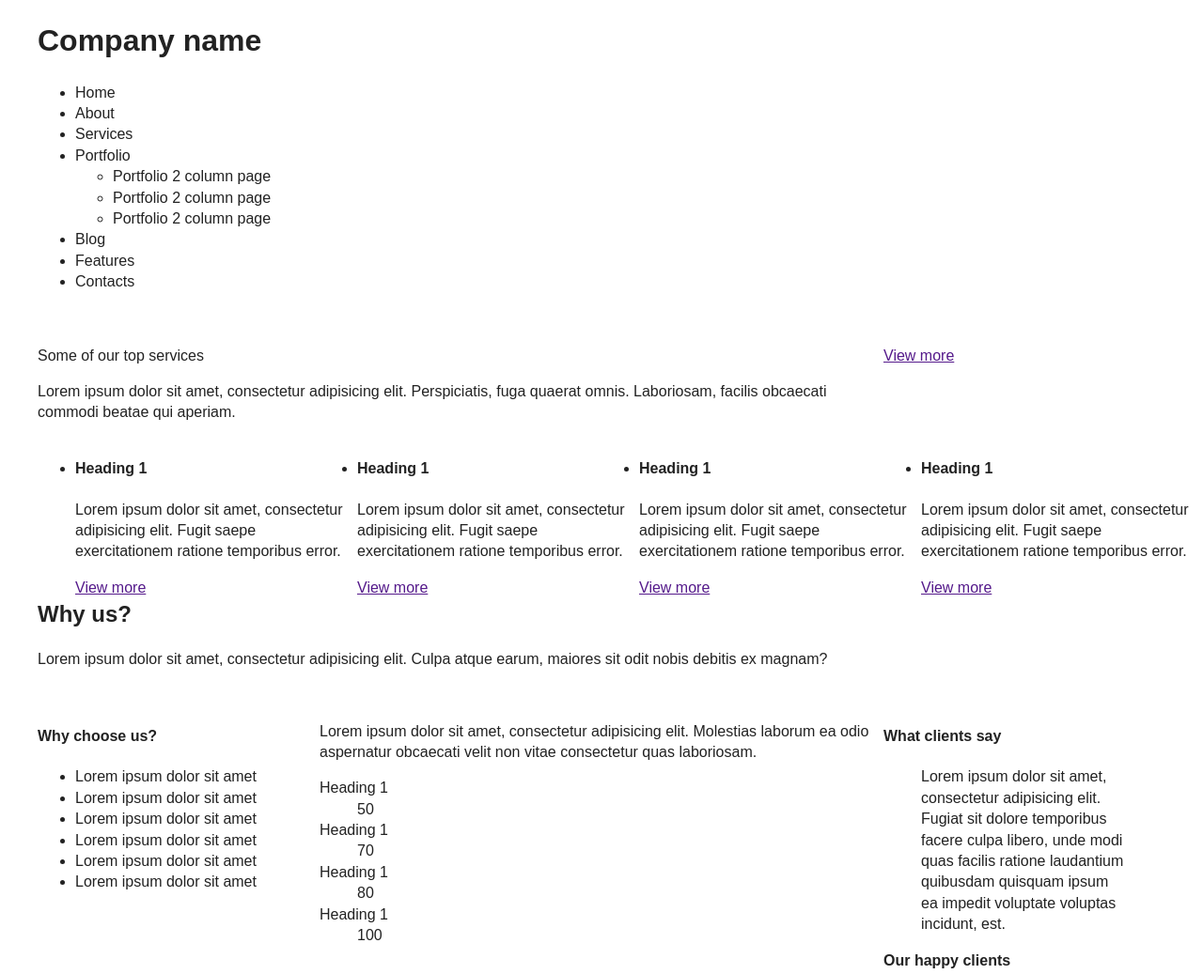
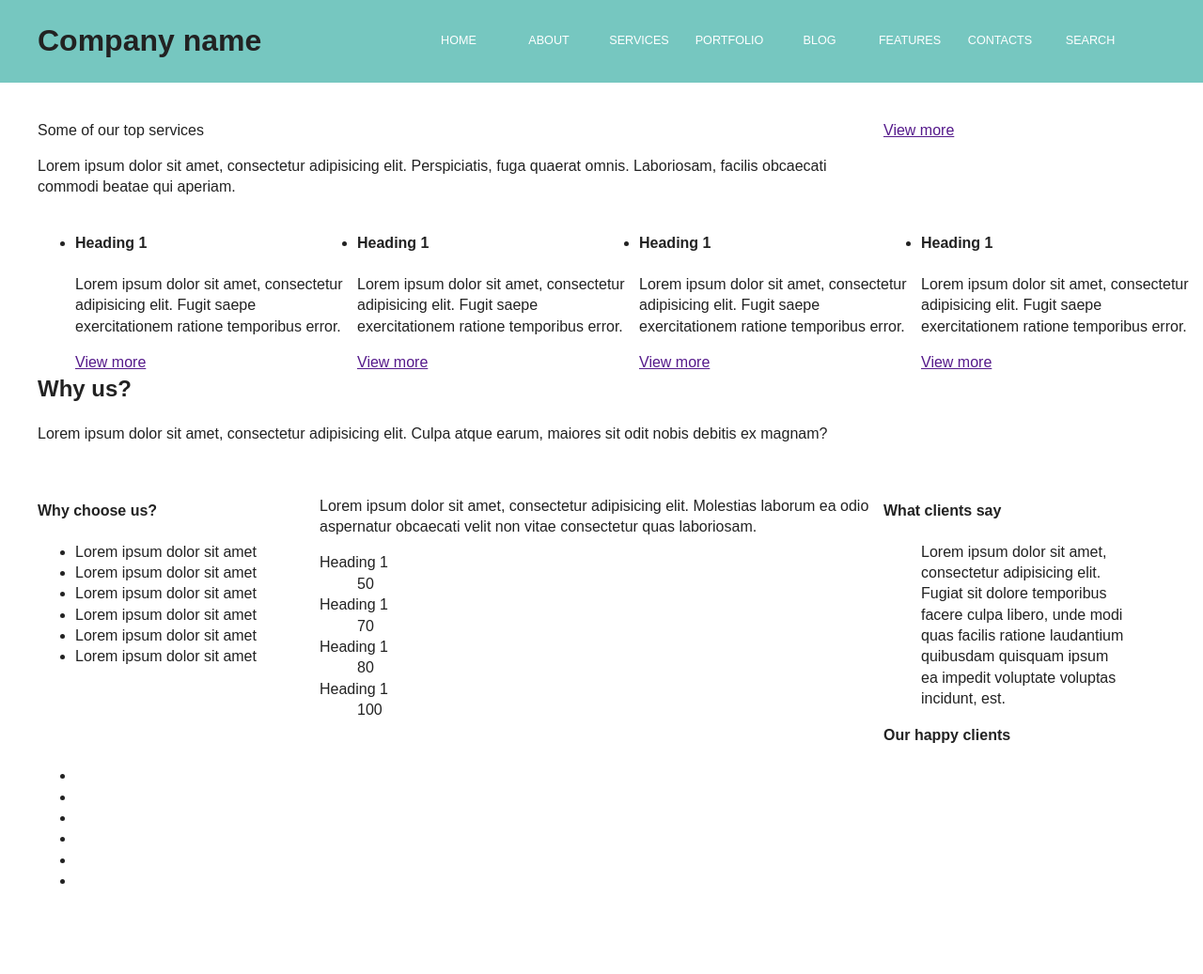
Before and after one commit to williamsdesigns/carloantest, a website: page index.html in a window 1280 px wide. Shown: the top 1037 px of the page at 94% size. After the commit the page ends 966 px from the top, so only its background shows below. Drawn offline with nearby package versions, Linux system fonts and the light colour scheme.

Commit message:
working on main navigation

```diff
--- a/dev/scss/build.scss
+++ b/dev/scss/build.scss
@@ -2,5 +2,6 @@
 @import "core/sections";
 @import "core/owl-carousel/owl.carousel", "core/owl-carousel/owl.theme", "core/owl-carousel/owl.transitions";
 @import "core/grid"; //Really basic grid
+@import "core/layout"; //Really basic grid
 
 @import "custom/buttons";
--- a/dev/scss/core/_layout.scss
+++ b/dev/scss/core/_layout.scss
@@ -0,0 +1,48 @@
+.header{
+	width: 100%;
+	background-color: $color--pop;
+}
+.logo{
+	float: left;
+	width: 30%;
+}
+
+.nav{
+	float: right;
+	width: 70%;
+	margin-top: $gutter*3.5;
+	ul{
+		list-style: none;
+		margin: 0;
+	}
+	&__item{
+		a{
+			padding: $gutter  $gutter $gutter*0.7 $gutter;
+			text-decoration: none;
+			color: white;
+		}
+		a:hover{
+			background-color: darken($color--pop, 20%);
+			@include border-radius($gutter/2);
+			border-bottom: 3px solid darken($color--pop, 40%);
+		}
+		width: 12%;
+		text-align: center;
+		text-transform: uppercase;
+		float: left;
+		@include font-size($fontSize*0.9);
+		color: white;
+		padding: 0;
+		ul{
+			display: none;
+		}
+	}
+	&__item--has-children ul{
+		position: absolute;
+	}
+	&__item--has-children:hover{
+		ul{
+			display: block;
+		}
+	}
+}
--- a/dev/scss/core/_options.scss
+++ b/dev/scss/core/_options.scss
@@ -4,5 +4,5 @@
 $gutter: 10px;
 $fontSize: 14;
 $color--dark: #000;
-$color--pop: #000;
+$color--pop: #76c7c0;
 $color--stand-out: #000;
--- a/index.html
+++ b/index.html
@@ -14,26 +14,27 @@
     </head>
     <body>
 
-        <div class="header">
+        <div class="header clearfix">
             <div class="container">
                 <div class="logo">
                     <h1 class="ir">Company name</h1>
                 </div>
                 <nav class="nav">
                     <ul>
-                        <li class="nav__item">Home</li>
-                        <li class="nav__item">About</li>
-                        <li class="nav__item">Services</li>
-                        <li class="nav__item--has-children">Portfolio
+                        <li class="nav__item"><a href="">Home</a></li>
+                        <li class="nav__item"><a href="">About</a></li>
+                        <li class="nav__item"><a href="">Services</a></li>
+                        <li class="nav__item nav__item--has-children"><a href="">Portfolio</a>
                             <ul>
                                 <li>Portfolio 2 column page</li>
                                 <li>Portfolio 2 column page</li>
                                 <li>Portfolio 2 column page</li>
                             </ul>
                         </li>
-                        <li class="nav__item">Blog</li>
-                        <li class="nav__item">Features</li>
-                        <li class="nav__item">Contacts</li>
+                        <li class="nav__item"><a href="">Blog</a></li>
+                        <li class="nav__item"><a href="">Features</a></li>
+                        <li class="nav__item"><a href="">Contacts</a></li>
+                        <li class="nav__item"><a href="">Search</a></li>
                     </ul>
                 </nav>
             </div>
```
Also changed, not shown: css/core.css, 1 other file.
